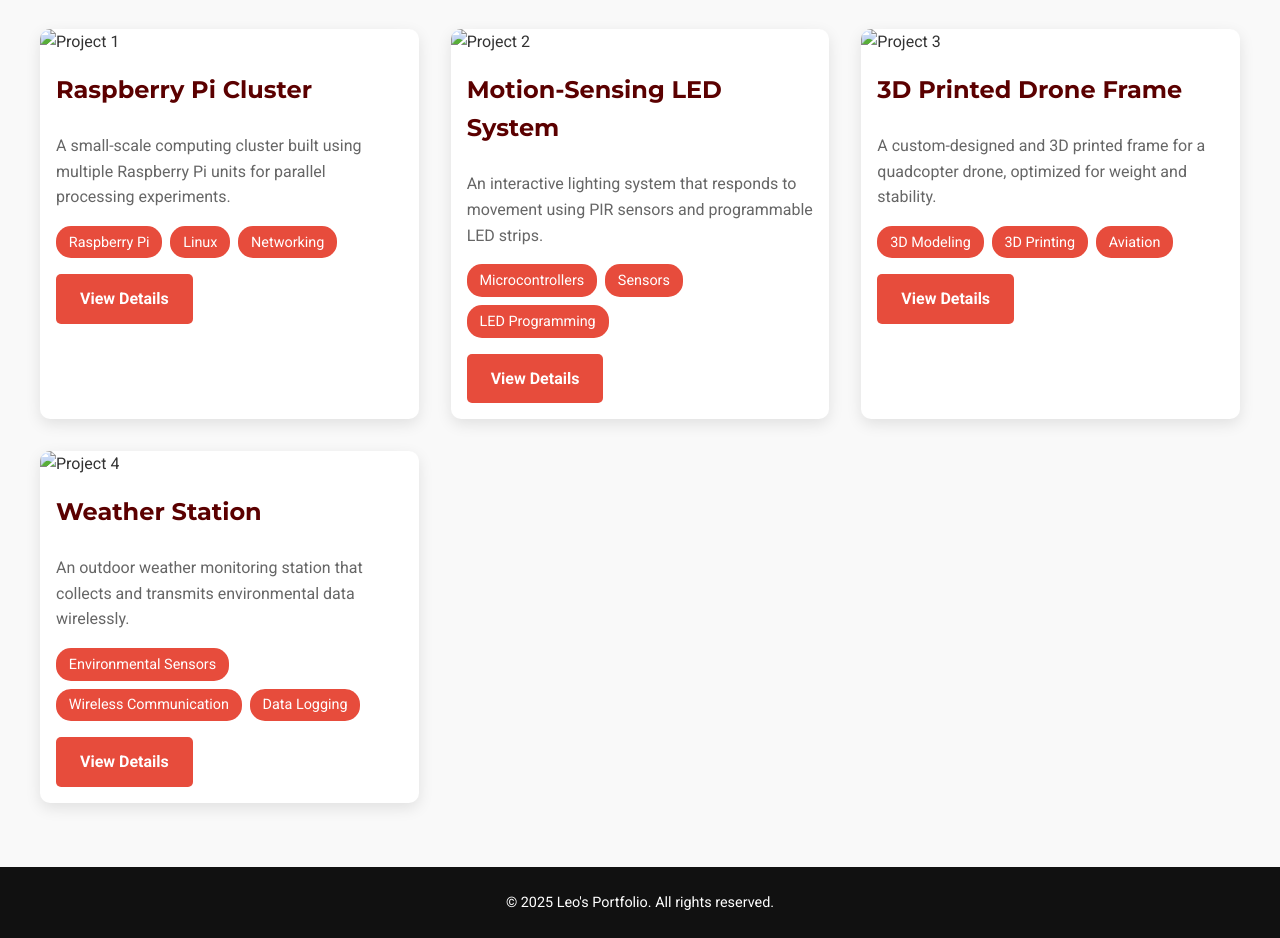
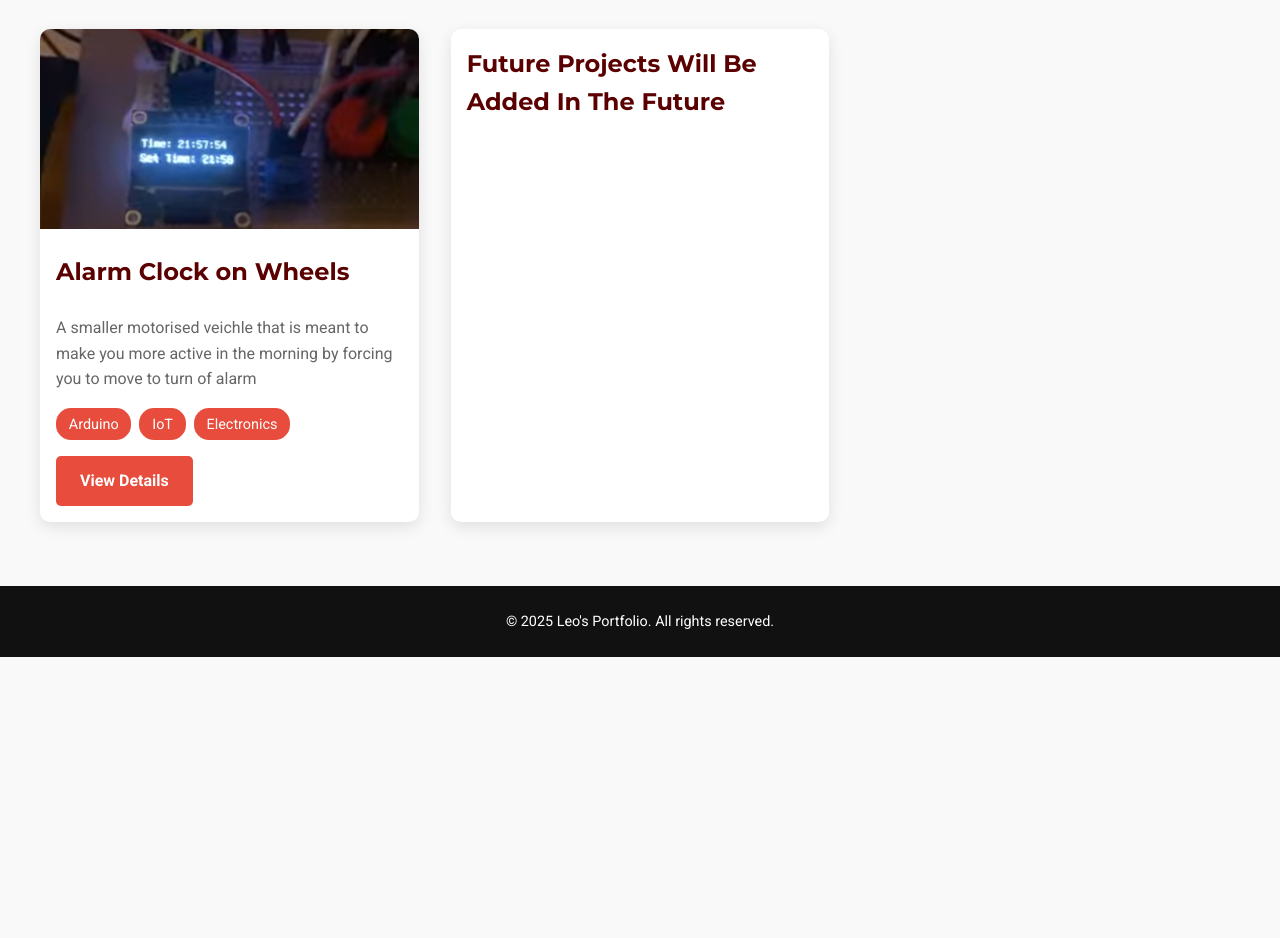
Before and after one commit to LSPab/Personal-Portfolio, a plain HTML site: page html/physical-projects.html in a window 1280 px wide. Shown: the part 1342-2280 px from the top of the page. After the commit the page ends 1999 px from the top, so only its background shows below. Drawn offline with Linux system fonts and the light colour scheme; files whose address does not match are found by name.

Commit message:
slutinlämning
sista

```diff
--- a/css/hamburger.css
+++ b/css/hamburger.css
@@ -10,14 +10,16 @@
     max-width: 450px;
     position: fixed;
     z-index: 10;
-    top: 0;
     right: -450px;
     /* Hidden by default */
+    top: 0;
     display: flex;
+    /* Always flex, but positioned off-screen */
     flex-direction: column;
     align-items: center;
     justify-content: center;
-    transition: 0.3s ease;
+    transition: right 0.3s ease;
+    /* Only animate the position */
 }
 
 /* Active state - menu slides in */
@@ -109,6 +111,8 @@
         max-width: 100%;
         /* Full width on very small screens */
         width: 100%;
+        right: -100%;
+        /* Hide completely off-screen */
     }
 
     .off-screen-menu li {
--- a/html/physical-projects.html
+++ b/html/physical-projects.html
@@ -3,8 +3,7 @@
 
 <head>
     <meta charset="UTF-8">
-    <meta name="viewport"
-        content="width=device-width, initial-scale=1.0, maximum-scale=1.0, user-scalable=no, viewport-fit=cover">
+    <meta name="viewport" content="width=device-width, initial-scale=1.0">
     <title>Leo's Portfolio</title>
     <link rel="stylesheet" href="../css/physical-projects.css">
     <link rel="stylesheet" href="../css/hamburger.css">
@@ -49,7 +48,7 @@
                 </div>
                 <div class="project-description">
                     <h3>Arduino-Based trash lid with proximity sensor</h3>
-                    <p>A lid made to keep your pets out of your garbage using two servos and n ultrasonic sensor module.</p>
+                    <p>A lid made to keep your pets out of your garbage using two servos and a ultrasonic sensor module.</p>
                     <div class="tech-stack">
                         <span class="tech-tag">Arduino</span>
                         <span class="tech-tag">IoT</span>
@@ -72,52 +71,18 @@
             <h2>More Physical Projects</h2>
             <div class="projects-container">
                 <div class="project-card">
-                    <img src="/api/placeholder/400/300" alt="Project 1">
-                    <h3>Raspberry Pi Cluster</h3>
-                    <p>A small-scale computing cluster built using multiple Raspberry Pi units for parallel processing
-                        experiments.</p>
+                    <img src="../images/firefox_z1kej0LR24.png" alt="Project 1">
+                    <h3>Alarm Clock on Wheels</h3>
+                    <p>A smaller motorised veichle that is meant to make you more active in the morning by forcing you to move to turn of alarm</p>
                     <div class="tech-stack">
-                        <span class="tech-tag">Raspberry Pi</span>
-                        <span class="tech-tag">Linux</span>
-                        <span class="tech-tag">Networking</span>
+                        <span class="tech-tag">Arduino</span>
+                        <span class="tech-tag">IoT</span>
+                        <span class="tech-tag">Electronics</span>
                     </div>
-                    <a href="#" class="button">View Details</a>
+                    <a href="https://youtube.com/shorts/knV1W8uChWM?si=B7jOeBBG-krgf-HF" class="button">View Details</a>
                 </div>
                 <div class="project-card">
-                    <img src="/api/placeholder/400/300" alt="Project 2">
-                    <h3>Motion-Sensing LED System</h3>
-                    <p>An interactive lighting system that responds to movement using PIR sensors and programmable LED
-                        strips.</p>
-                    <div class="tech-stack">
-                        <span class="tech-tag">Microcontrollers</span>
-                        <span class="tech-tag">Sensors</span>
-                        <span class="tech-tag">LED Programming</span>
-                    </div>
-                    <a href="#" class="button">View Details</a>
-                </div>
-                <div class="project-card">
-                    <img src="/api/placeholder/400/300" alt="Project 3">
-                    <h3>3D Printed Drone Frame</h3>
-                    <p>A custom-designed and 3D printed frame for a quadcopter drone, optimized for weight and
-                        stability.</p>
-                    <div class="tech-stack">
-                        <span class="tech-tag">3D Modeling</span>
-                        <span class="tech-tag">3D Printing</span>
-                        <span class="tech-tag">Aviation</span>
-                    </div>
-                    <a href="#" class="button">View Details</a>
-                </div>
-                <div class="project-card">
-                    <img src="/api/placeholder/400/300" alt="Project 4">
-                    <h3>Weather Station</h3>
-                    <p>An outdoor weather monitoring station that collects and transmits environmental data wirelessly.
-                    </p>
-                    <div class="tech-stack">
-                        <span class="tech-tag">Environmental Sensors</span>
-                        <span class="tech-tag">Wireless Communication</span>
-                        <span class="tech-tag">Data Logging</span>
-                    </div>
-                    <a href="#" class="button">View Details</a>
+                    <h3>Future Projects Will Be Added In The Future</h3>
                 </div>
             </div>
         </section>
```
Also changed, not shown: html/index.html (+5 -5 lines), images/firefox_z1kej0LR24.png (added).
